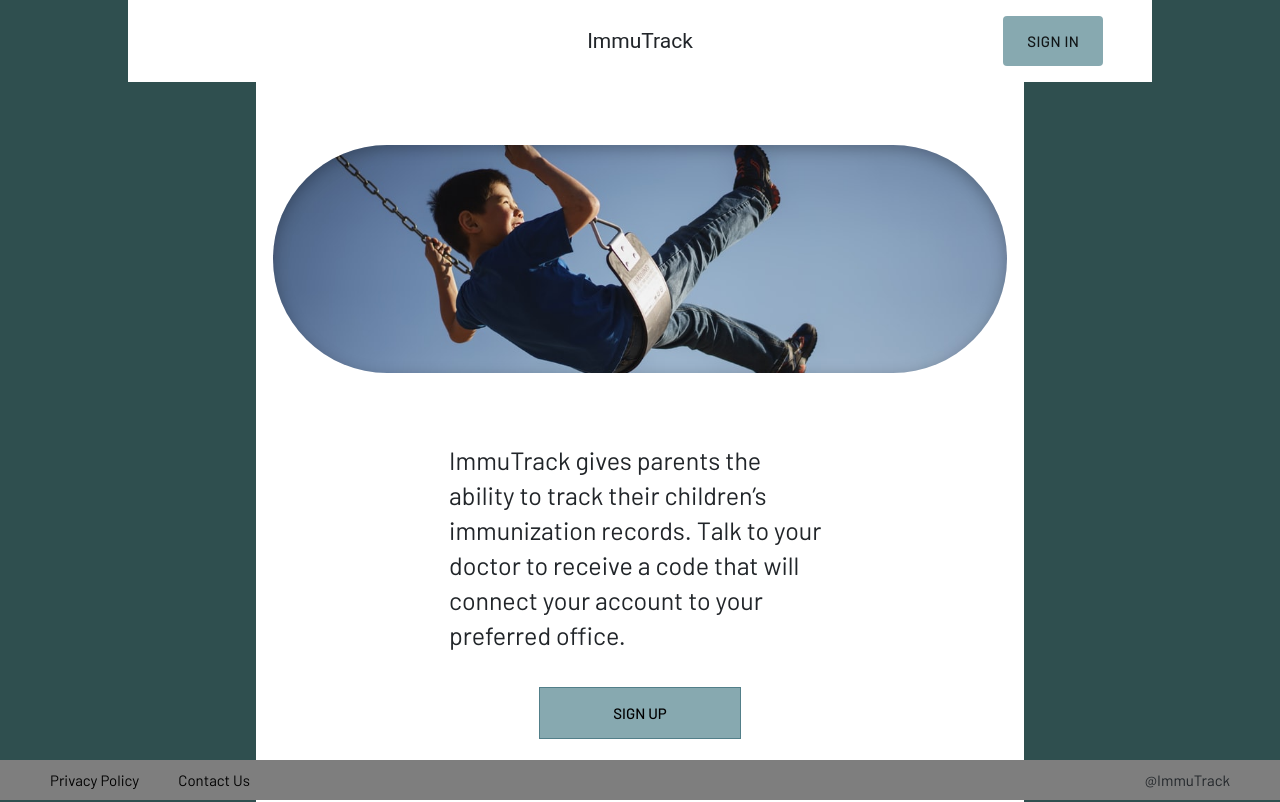
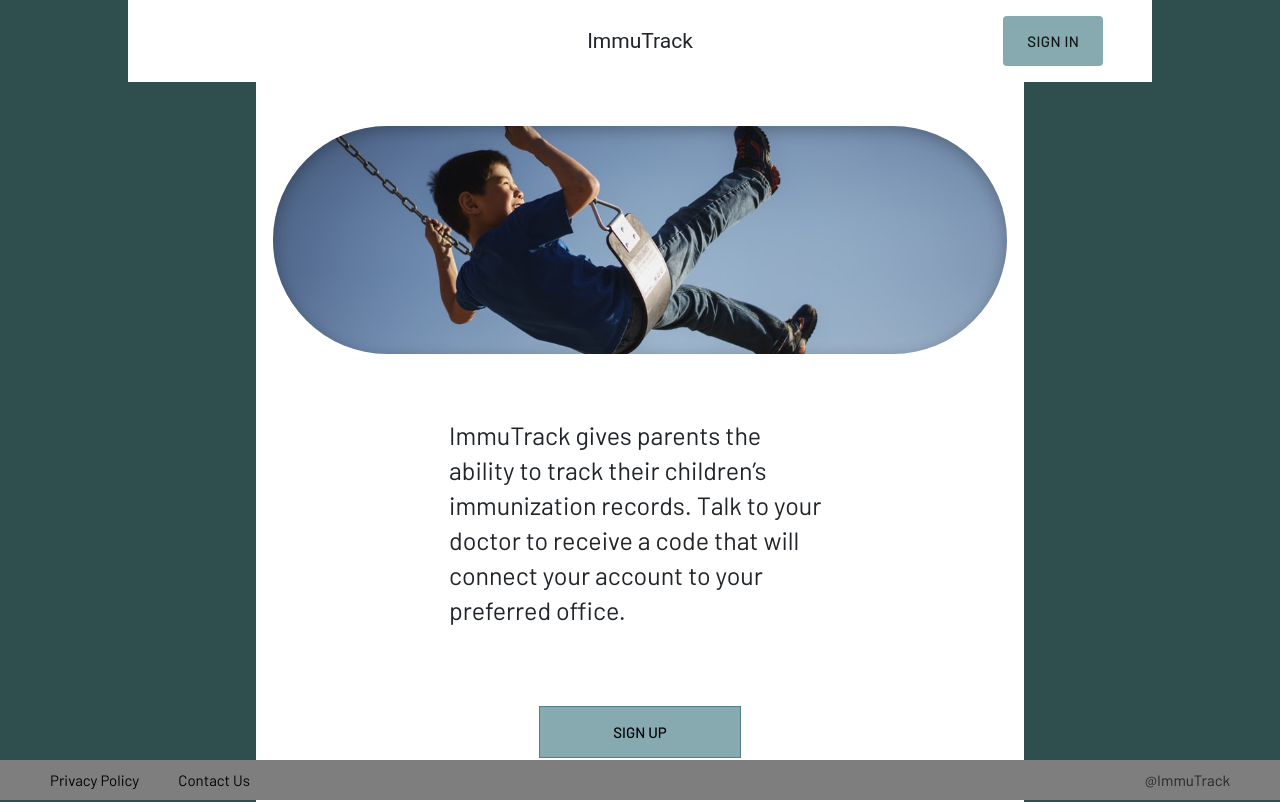
Before and after one commit to aaronw4/Immunization-Front-End, a React (Create React App) app: page / in a window 1280 px wide. Built offline with nearby package versions, Linux system fonts and the light colour scheme.

Commit message:
changed image settings

```diff
--- a/src/components/base/IntroPage.js
+++ b/src/components/base/IntroPage.js
@@ -7,11 +7,11 @@ const IntroCont = styled.div`
   display: flex;
   flex-direction: column;
   align-items: center;
-  justify-content: center;
+  justify-content: space-evenly;
   height: 90vh;
   width: 60%;
   margin: 0 auto;
-  padding: 20px;
+  /* padding: 20px; */
   background: #fff;
   @media (max-width: 959px) {
     width: 90%;
@@ -26,29 +26,30 @@ const IntroImgCont = styled.div`
   width: 734px;
   max-height: 228px;
   height: 228px;
-  margin-bottom: 50px;
   background-image: url(${introImg});
   background-size: 734px;
   background-position-y: -100px;
+  background-repeat: no-repeat;
   border-radius: 200px;
   box-shadow: inset 0px 4px 15px rgba(0, 0, 0, 0.25);
   @media (max-width: 1230px) {
-    max-width: 500px;
+    max-width: 525px;
     max-height: 155px;
-    background-size: 500px;
+    background-size: 100%;
     background-position-y: -65px;
   }
   @media (max-width: 550px) {
-    max-width: 400px;
-    max-height: 125px;
-    background-size: 400px;
+    max-width: 90%;
+    max-height: 150px;
     background-position-y: -55px;
   }
-  @media (max-width: 400px) {
-    max-width: 300px;
-    max-height: 94px;
-    background-size: 300px;
-    background-position-y: -40px;
+  @media (max-width: 480px) {
+    max-height: 125px;
+    background-position-y: -35px;
+  }
+  @media (max-width: 370px) {
+    max-height: 125px;
+    background-position-y: -15px;
   }
 `;
 
@@ -60,8 +61,8 @@ const IntroDesc = styled.p`
   padding: 20px;
   text-align: left;
 
-  @media (max-width: 959px) {
-    width: 244px;
+  @media (max-width: 500px) {
+    width: 70%;
     font-size: 18px;
     line-height: 25px;
   }
```
